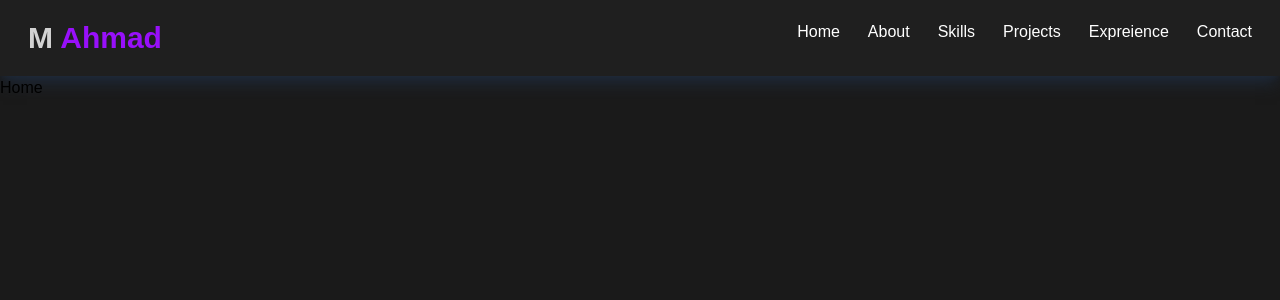
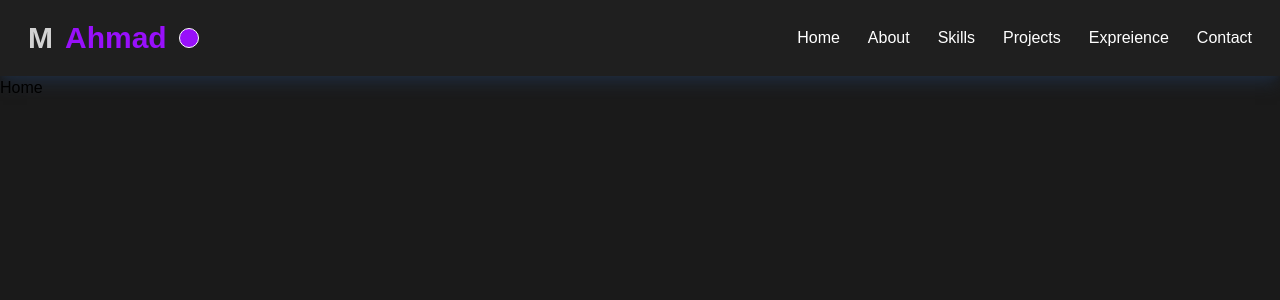
Before and after one commit to MuhammadAhmadCode/muhammad-ahmad-portfolio, a React (Vite) app: page / in a window 1280 px wide. Shown: the top 300 px of the page. Built offline with nearby package versions, Linux system fonts and the light colour scheme.

Commit message:
Navbar completed

```diff
--- a/src/components/Navbar.jsx
+++ b/src/components/Navbar.jsx
@@ -31,9 +31,11 @@ const Navbar = () => {
     },
   ];
   return (
-    <nav className="bg-[#1f1f1f] px-7 shadow-gray-800 shadow-lg py-5 flex justify-between ">
-      <div className="text-3xl font-bold text-white/80">
-        M <span className="text-purple-600">Ahmad</span>
+    <nav className="bg-[#1f1f1f] px-7 shadow-gray-800 shadow-lg py-5  ">
+      <div className="container mx-auto flex items-center select-none justify-between">
+        <div className="text-3xl flex gap-3 justify-center items-center font-bold text-white/80">
+          M <span className="text-purple-600">Ahmad</span>{" "}
+          <div className="h-5 border border-white w-5 bg-purple-600 rounded-full"></div>
         </div>
         {/* For Desktop Items */}
         <div className="hidden md:flex gap-7">
@@ -57,6 +59,26 @@ const Navbar = () => {
             <FaBars onClick={() => setShowMenu(!showMenu)} />
           )}
         </div>
+      </div>
+      <div className="md:hidden">
+        {showMenu && (
+          <div className="flex flex-col gap-3 text-center mt-5 transition-all duration-500">
+            {MenuItems.map((item) => {
+              return (
+                <a
+                  href={item.href}
+                  onClick={() => {
+                    setShowMenu(!showMenu);
+                  }}
+                  className="relative text-white text-shadow-lg group"
+                >
+                  <span>{item.heading}</span>
+                </a>
+              );
+            })}
+          </div>
+        )}
+      </div>
     </nav>
   );
 };
```
Lines whose indentation alone changed are shown as unchanged.
